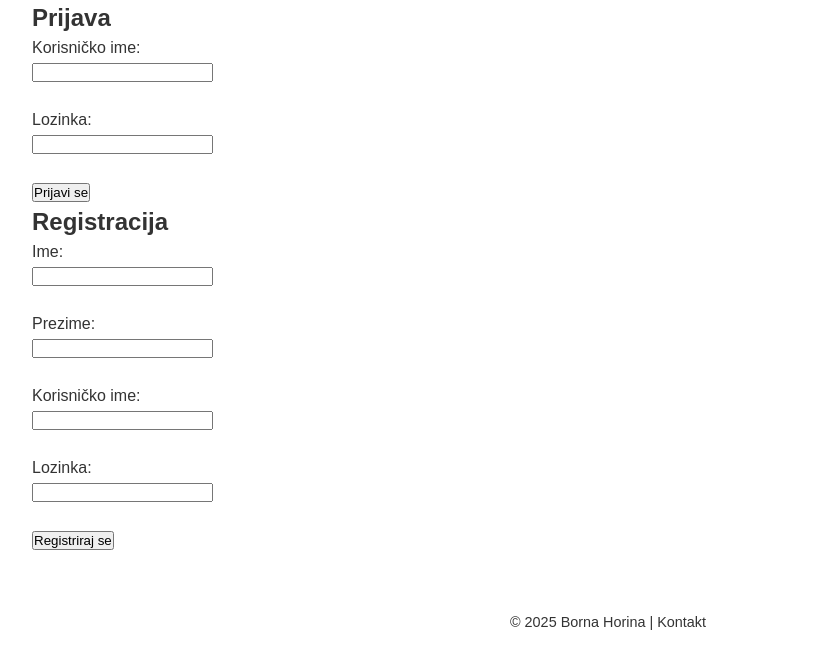
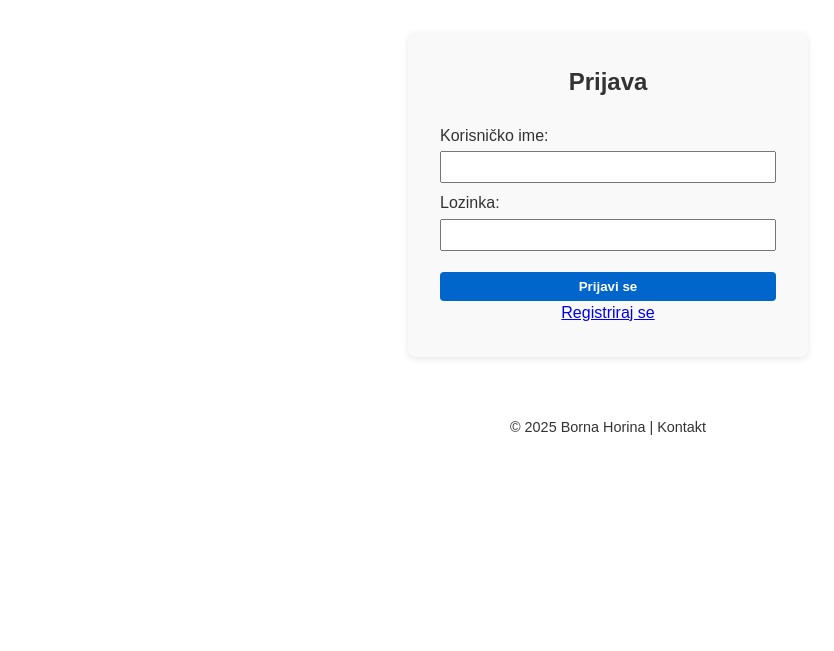
Before and after one commit to GeneralBorN/PWA_Projekt, a PHP site: page /administracija.php?view=login in a window 1280 px wide. Shown: the part 203-854 px from the top of the page, without its empty margins (32-866 px from the left). After the commit the page ends 638 px from the top, so only its background shows below. Run offline with PHP 8.4, Linux system fonts and the light colour scheme.

Commit message:
Enhance admin login and registration UI

```diff
--- a/administracija.php
+++ b/administracija.php
@@ -46,37 +46,51 @@ include 'includes/header.php';
 
 <div class="container">
 <?php if (!isset($_SESSION['user'])): ?>
+  <?php $view = $_GET['view'] ?? null; ?>
+  <?php if (!$view): ?>
+    <div class="auth-options">
+      <a href="administracija.php?view=login" class="btn">Prijava</a>
+      <a href="administracija.php?view=register" class="btn">Registracija</a>
+    </div>
+  <?php elseif ($view === 'login'): ?>
+    <div class="auth-form">
       <h2>Prijava</h2>
-  <?php if ($login_msg) echo '<p>'.$login_msg.'</p>'; ?>
+      <?php if ($login_msg) echo '<p class="message">'.$login_msg.'</p>'; ?>
       <form method="post">
         <input type="hidden" name="action" value="login">
-    <label>Korisničko ime:<br>
+        <label>Korisničko ime:
           <input type="text" name="korisnicko_ime" required>
-    </label><br><br>
-    <label>Lozinka:<br>
+        </label>
+        <label>Lozinka:
           <input type="password" name="lozinka" required>
-    </label><br><br>
+        </label>
         <button type="submit">Prijavi se</button>
       </form>
-
+      <p class="text-center"><a href="administracija.php?view=register">Registriraj se</a></p>
+    </div>
+  <?php elseif ($view === 'register'): ?>
+    <div class="auth-form">
       <h2>Registracija</h2>
-  <?php if ($reg_msg) echo '<p>'.$reg_msg.'</p>'; ?>
+      <?php if ($reg_msg) echo '<p class="message">'.$reg_msg.'</p>'; ?>
       <form method="post">
         <input type="hidden" name="action" value="register">
-    <label>Ime:<br>
+        <label>Ime:
           <input type="text" name="ime" required>
-    </label><br><br>
-    <label>Prezime:<br>
+        </label>
+        <label>Prezime:
           <input type="text" name="prezime" required>
-    </label><br><br>
-    <label>Korisničko ime:<br>
+        </label>
+        <label>Korisničko ime:
           <input type="text" name="korisnicko_ime" required>
-    </label><br><br>
-    <label>Lozinka:<br>
+        </label>
+        <label>Lozinka:
           <input type="password" name="lozinka" required>
-    </label><br><br>
+        </label>
         <button type="submit">Registriraj se</button>
       </form>
+      <p class="text-center"><a href="administracija.php?view=login">Imate račun? Prijavite se</a></p>
+    </div>
+  <?php endif; ?>
 <?php elseif ($_SESSION['user']['razina'] == 1): ?>
   <h2>Unos novog članka</h2>
   <form action="skripta_unos.php" method="post" enctype="multipart/form-data">
--- a/css/style.css
+++ b/css/style.css
@@ -143,3 +143,66 @@ footer a:hover {
 .btn:hover {
   background: #0055aa;
 }
+/* auth page styles */
+.auth-options {
+  text-align: center;
+  margin-top: 2em;
+}
+.auth-options a {
+  display: inline-block;
+  padding: 0.5em 1em;
+  margin: 0 1em;
+  background: #0066cc;
+  color: #fff;
+  text-decoration: none;
+  border-radius: 4px;
+  font-weight: bold;
+}
+.auth-options a:hover {
+  background: #0055aa;
+}
+.auth-form {
+  max-width: 400px;
+  margin: 2em auto;
+  background: #f9f9f9;
+  padding: 2em;
+  border-radius: 8px;
+  box-shadow: 0 2px 6px rgba(0,0,0,0.1);
+}
+.auth-form h2 {
+  text-align: center;
+  margin-bottom: 1em;
+}
+.auth-form label {
+  display: block;
+  margin-bottom: 0.5em;
+}
+.auth-form input,
+.auth-form textarea,
+.auth-form select {
+  width: 100%;
+  padding: 0.5em;
+  margin-top: 0.25em;
+}
+.auth-form button {
+  width: 100%;
+  padding: 0.5em;
+  margin-top: 1em;
+  background: #0066cc;
+  color: #fff;
+  border: none;
+  border-radius: 4px;
+  font-weight: bold;
+  cursor: pointer;
+}
+.auth-form button:hover {
+  background: #0055aa;
+}
+.text-center {
+  text-align: center;
+}
+.message {
+  color: red;
+  text-align: center;
+  margin-bottom: 1em;
+}
```
Lines whose indentation alone changed are shown as unchanged.
